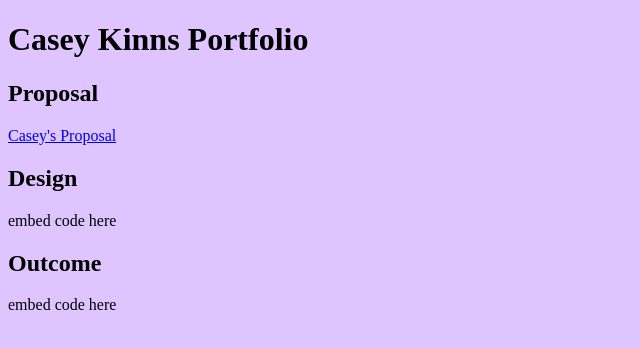
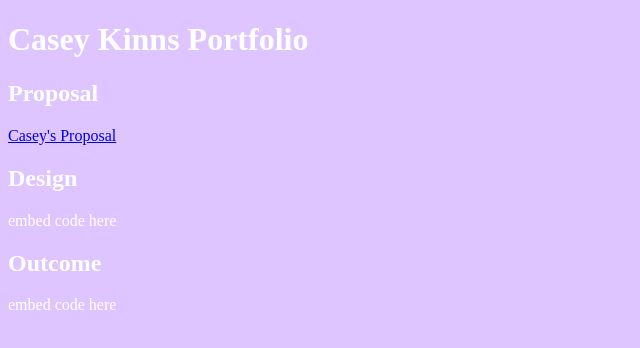
Before and after one commit to DTE-WGHS/my-portfolio-ckinns, a plain HTML site: page index.html in a window 1280 px wide. Shown: the whole page, without its empty margins (0-640 px from the left). Drawn offline with Linux system fonts and the light colour scheme.

Commit message:
Update style.css

```diff
--- a/CSS/style.css
+++ b/CSS/style.css
@@ -2,5 +2,5 @@
 /* CSS Document */
 body {
 	background-color: #DEC5FF;
-	text:white;
+	color:white;
 }
```
